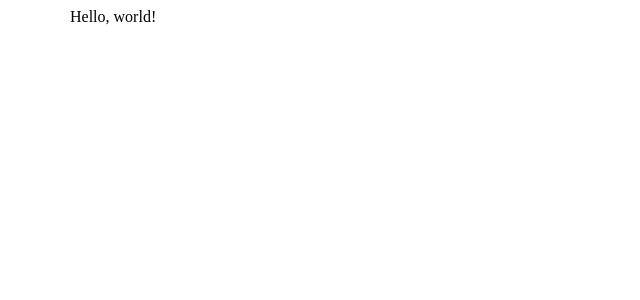
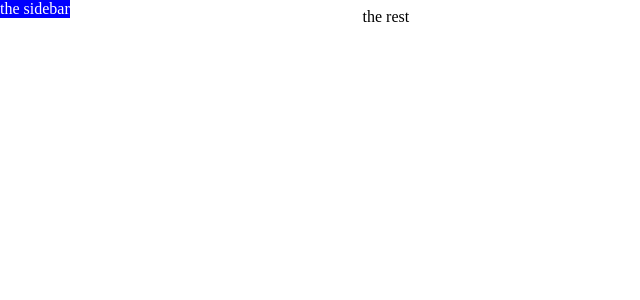
Before and after one commit to chrisharrington/portfolio, a React app: page / in a window 1280 px wide. Shown: the top 300 px of the page, without its empty margins (0-640 px from the left). Built offline with nearby package versions, Linux system fonts and the light colour scheme.

Commit message:
Initial commit.

```diff
--- a/src/template.jsx
+++ b/src/components/sidebar/index.jsx
@@ -1,10 +1,14 @@
-"use strict";
+'use strict';
 
-import React from "react";
-import ReactDOM from "react-dom";
+import React from 'react';
+import ReactDOM from 'react-dom';
+
+import './style.scss';
 
 export default class Template extends React.Component {
 	render() {
-		return <div>template</div>;
+		return <div className='sidebar'>
+			<div className='sidebar-inner'>the sidebar</div>
+		</div>;
 	};
 };
--- /dev/null
+++ b/src/components/sidebar/style.scss
@@ -0,0 +1,13 @@
+.sidebar {
+    position: absolute;
+    width: 100%;
+
+    .sidebar-inner {
+        background: blue;
+        color: white;
+        position: fixed;
+        z-index: 1;
+        top: 0;
+        left: 0;
+    }
+}
--- a/src/index.html
+++ b/src/index.html
@@ -2,9 +2,13 @@
 
 <html>
 	<head>
-		<title>Seed</title>
+		<title>Chris Harrington's Portfolio</title>
 
 		<meta name="viewport" content="width=device-width, user-scalable=no" />
+
+		<script src="http://localhost:35729/livereload.js"></script>
+
+		<link href="bundle.css" rel="stylesheet" />
 	</head>
 	<body>
 		<div id="container"></div>
--- a/src/index.jsx
+++ b/src/index.jsx
@@ -1,22 +1,27 @@
-"use strict";
+'use strict';
 
-import React from "react";
-import ReactDOM from "react-dom";
+import React from 'react';
+import ReactDOM from 'react-dom';
 
-import "file-loader?name=index.html!./index.html";
+import Sidebar from 'components/sidebar';
 
-import "./assets/grid.min.css";
+import 'file-loader?name=index.html!./index.html';
 
-class HelloWorld extends React.Component {
+import './assets/grid.min.css';
+
+class Application extends React.Component {
 	render() {
 		return <div className='container'>
 			<div className='row'>
-				<div className='col-md-12'>
-					Hello, world!
+				<div className='col-md-3'>
+					<Sidebar />
+				</div>
+				<div className='col-md-9'>
+					the rest
 				</div>
 			</div>
 		</div>;
 	};
 };
 
-ReactDOM.render(<HelloWorld />, document.querySelector("#container"));
+ReactDOM.render(<Application />, document.querySelector('#container'));
--- a/webpack.config.js
+++ b/webpack.config.js
@@ -8,6 +8,10 @@ var path = require('path'),
     WebpackBuildNotifier = require('webpack-build-notifier');
 
 console.log(path.resolve('./src/index.jsx'));
+
+var sass = new ExtractTextPlugin({
+    filename: 'bundle.css'
+});
 
 module.exports = {
     entry: path.resolve('./src/index.jsx'),
@@ -20,12 +24,40 @@ module.exports = {
     },
     module: {
         rules: [
-            { test: /\.json$/i, loader: 'json-loader' },
-            { test: /\.(jpe?g|png|gif|svg)$/i, loaders: ['file-loader?name=/images/[hash].[ext]']},
-            { test: /\.htc$/i, loader: 'file-loader?name=assets/[hash].[ext]' },
-            { test: /\.css$/i, loader: 'style-loader!css-loader' },
-            { test: /\.(js|jsx)$/i, loader: 'babel-loader' },
-            { test: /\.scss$/, loader: ExtractTextPlugin.extract({ fallbackLoader: 'style-loader', loader: 'css-loader' }) }
+            {
+                test: /\.json$/i,
+                use: 'json-loader'
+            },
+            {
+                test: /\.(jpe?g|png|gif|svg)$/i,
+                use: ['file-loader?name=/images/[hash].[ext]']
+            },
+            {
+                test: /\.htc$/i,
+                use: 'file-loader?name=assets/[hash].[ext]'
+            },
+            {
+                test: /\.css$/i,
+                use: 'css-loader'
+            },
+            {
+                test: /\.(js|jsx)$/i,
+                use: 'babel-loader'
+            },
+            {
+                test: /\.scss$/,
+                use: sass.extract({
+                    use: [
+                        {
+                            loader: 'css-loader'
+                        },
+                        {
+                            loader: 'sass-loader'
+                        }
+                    ],
+                    fallback: 'style-loader'
+                })
+            }
         ]
     },
     devtool: 'cheap-module-inline-source-map',
@@ -38,10 +70,10 @@ module.exports = {
     },
     plugins: [
         new LiveReloadPlugin(),
-        new ExtractTextPlugin('bundle.css'),
+        sass,
         new CleanWebpackPlugin(['dist']),
         new WebpackBuildNotifier({
-            title: 'Hooked with an Edge',
+            title: 'Portfolio',
             successSound: false
         })
     ]
```
